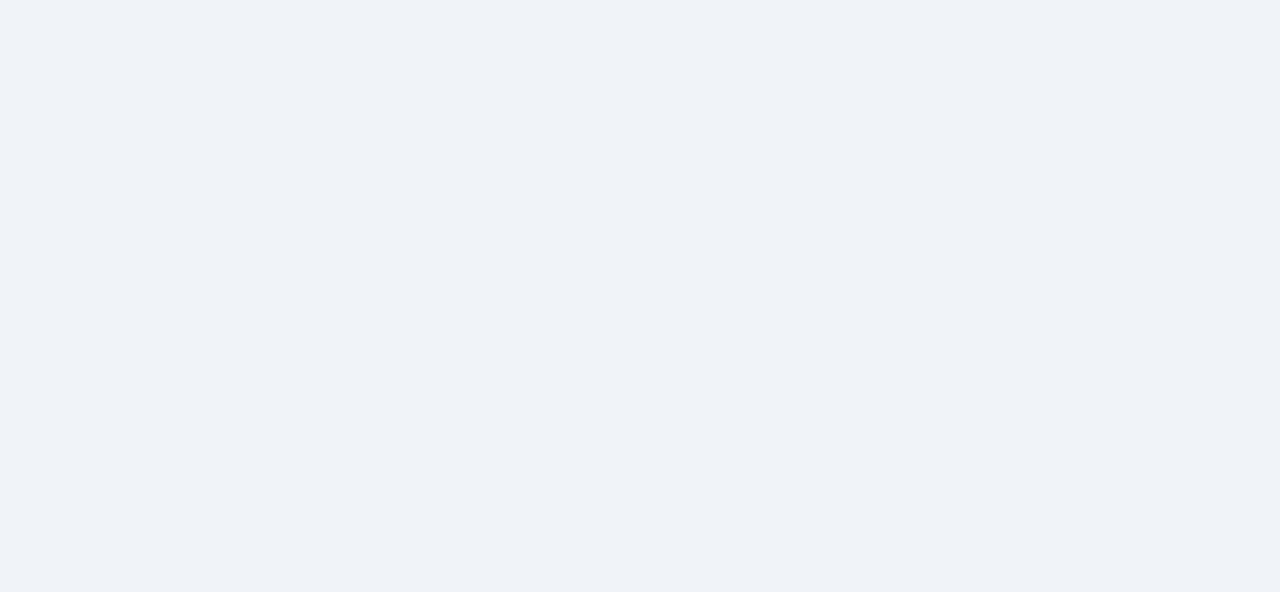
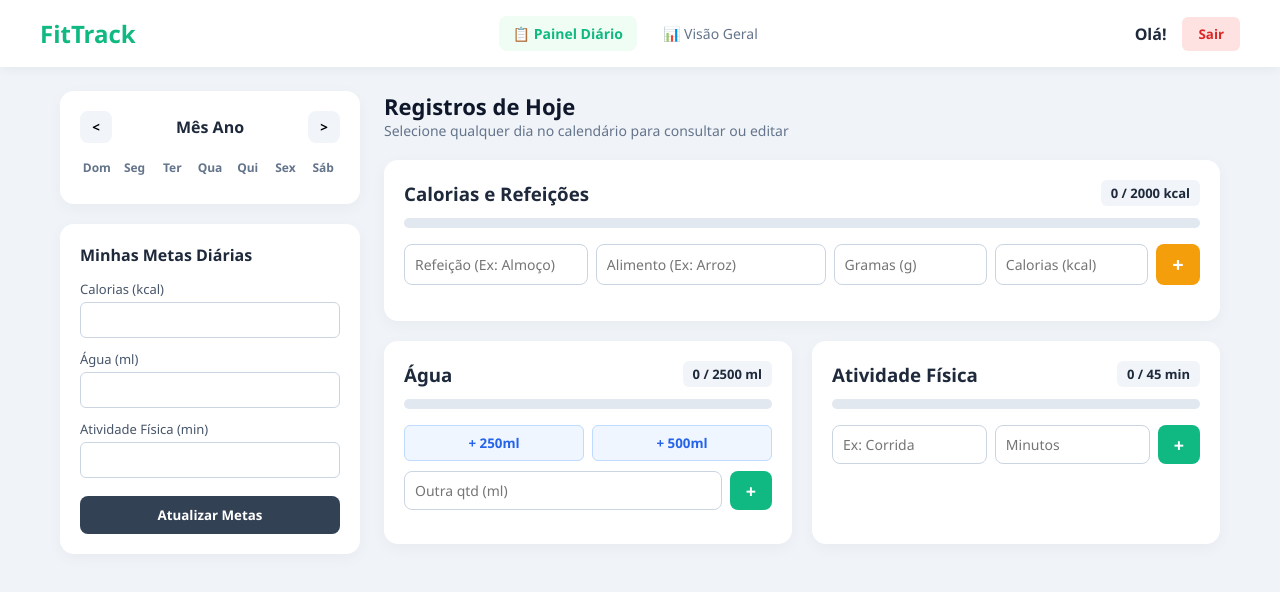
Before and after one commit to suporte-literary/Fit-Track, a plain HTML site: page dashboard.html in a window 1280 px wide. Drawn offline with Linux system fonts and the light colour scheme.

Commit message:
Update dashboard.html

```diff
--- a/dashboard.html
+++ b/dashboard.html
@@ -7,29 +7,132 @@
     <link rel="stylesheet" href="dashboard.css">
 </head>
 <body>
-    <!-- TODO O SEU CONTEÚDO HTML AQUI -->
+    <header class="topbar">
+        <div class="topbar-content">
+            <h1>FitTrack</h1>
+            <nav class="navegacao">
+                <a href="dashboard.html" class="link-nav ativo">📋 Painel Diário</a>
+                <a href="visao-geral.html" class="link-nav">📊 Visão Geral</a>
+            </nav>
+            <div class="user-info">
+                <span id="saudacao-usuario">Olá!</span>
+                <button type="button" id="btn-sair" class="btn-sair">Sair</button>
+            </div>
+        </div>
+    </header>
 
-    <!-- Inicialização correta para Firebase v11 (Modular) -->
-    <script type="module">
-        import { initializeApp } from "https://www.gstatic.com/firebasejs/11.0.1/firebase-app.js";
-        import { getAuth } from "https://www.gstatic.com/firebasejs/11.0.1/firebase-auth.js";
-        import { getFirestore } from "https://www.gstatic.com/firebasejs/11.0.1/firebase-firestore.js";
+    <main class="dashboard-grid">
+        <!-- Coluna da Esquerda: Calendário e Metas -->
+        <aside class="sidebar">
+            <section class="card calendario-card">
+                <div class="calendario-header">
+                    <button type="button" id="mes-anterior" aria-label="Mês anterior">&lt;</button>
+                    <h2 id="mes-ano-atual">Mês Ano</h2>
+                    <button type="button" id="proximo-mes" aria-label="Próximo mês">&gt;</button>
+                </div>
+                <div class="dias-semana">
+                    <span>Dom</span><span>Seg</span><span>Ter</span><span>Qua</span><span>Qui</span><span>Sex</span><span>Sáb</span>
+                </div>
+                <div id="grade-dias" class="grade-dias"></div>
+            </section>
 
-        const firebaseConfig = {
-            apiKey: "AIzaSyCLHmqR0bDmq7j-q-E0I456DlAgWMIKkgY",
-            authDomain: "fittrack-59829.firebaseapp.com",
-            projectId: "fittrack-59829",
-            storageBucket: "fittrack-59829.firebasestorage.app",
-            messagingSenderId: "384935605390",
-            appId: "1:384935605390:web:2eb5540c6e3031781a85df"
-        };
+            <section class="card metas-card">
+                <h3>Minhas Metas Diárias</h3>
+                <form id="form-metas">
+                    <div class="meta-item">
+                        <label for="meta-calorias">Calorias (kcal)</label>
+                        <input type="number" id="meta-calorias" min="500" required>
+                    </div>
+                    <div class="meta-item">
+                        <label for="meta-agua">Água (ml)</label>
+                        <input type="number" id="meta-agua" min="250" step="50" required>
+                    </div>
+                    <div class="meta-item">
+                        <label for="meta-atividade">Atividade Física (min)</label>
+                        <input type="number" id="meta-atividade" min="5" required>
+                    </div>
+                    <button type="submit" class="btn-salvar-metas">Atualizar Metas</button>
+                </form>
+            </section>
+        </aside>
 
-        const app = initializeApp(firebaseConfig);
-        const auth = getAuth(app);
-        const db = getFirestore(app);
-    </script>
+        <!-- Coluna da Direita: Registros do Dia -->
+        <section class="conteudo-dia">
+            <div class="dia-banner">
+                <h2>Registros de <span id="data-selecionada-texto">Hoje</span></h2>
+                <p>Selecione qualquer dia no calendário para consultar ou editar</p>
+            </div>
 
-    <!-- Seu script também precisa ser carregado como módulo -->
+            <!-- Cartão de Calorias e Refeições -->
+            <article class="card tracker-card card-largo">
+                <div class="tracker-header">
+                    <h3>Calorias e Refeições</h3>
+                    <span id="status-calorias" class="badge">0 / 2000 kcal</span>
+                </div>
+                <div class="barra-fundo">
+                    <div id="barra-calorias" class="barra-progresso cor-calorias"></div>
+                </div>
+
+                <form id="form-calorias" class="form-refeicao">
+                    <input type="text" id="refeicao-nome" placeholder="Refeição (Ex: Almoço)" list="sugestoes-refeicao" required>
+                    <datalist id="sugestoes-refeicao">
+                        <option value="Café da Manhã">
+                        <option value="Almoço">
+                        <option value="Lanche da Tarde">
+                        <option value="Jantar">
+                    </datalist>
+                    <input type="text" id="alimento-nome" placeholder="Alimento (Ex: Arroz)" required>
+                    <input type="number" id="alimento-gramas" placeholder="Gramas (g)" min="1" required>
+                    <input type="number" id="alimento-kcal" placeholder="Calorias (kcal)" min="1" required>
+                    <button type="submit" class="btn-add-laranja">+</button>
+                </form>
+
+                <div id="lista-refeicoes" class="lista-refeicoes"></div>
+            </article>
+
+            <!-- Grade Inferior: Água e Atividade Física -->
+            <div class="trackers-grid">
+                <!-- Cartão de Água -->
+                <article class="card tracker-card">
+                    <div class="tracker-header">
+                        <h3>Água</h3>
+                        <span id="status-agua" class="badge">0 / 2500 ml</span>
+                    </div>
+                    <div class="barra-fundo">
+                        <div id="barra-agua" class="barra-progresso cor-agua"></div>
+                    </div>
+                    <div class="atalhos-agua">
+                        <button type="button" class="btn-agua-rapido" data-ml="250">+ 250ml</button>
+                        <button type="button" class="btn-agua-rapido" data-ml="500">+ 500ml</button>
+                    </div>
+                    <form id="form-agua" class="form-registro">
+                        <input type="number" id="valor-agua" placeholder="Outra qtd (ml)" min="1" required>
+                        <button type="submit">+</button>
+                    </form>
+                    <ul id="lista-agua" class="lista-registros"></ul>
+                </article>
+
+                <!-- Cartão de Atividades Físicas -->
+                <article class="card tracker-card">
+                    <div class="tracker-header">
+                        <h3>Atividade Física</h3>
+                        <span id="status-atividade" class="badge">0 / 45 min</span>
+                    </div>
+                    <div class="barra-fundo">
+                        <div id="barra-atividade" class="barra-progresso cor-atividade"></div>
+                    </div>
+                    <form id="form-atividade" class="form-registro">
+                        <input type="text" id="desc-atividade" placeholder="Ex: Corrida" required>
+                        <input type="number" id="valor-atividade" placeholder="Minutos" min="1" required>
+                        <button type="submit">+</button>
+                    </form>
+                    <ul id="lista-atividade" class="lista-registros"></ul>
+                </article>
+            </div>
+        </section>
+    </main>
+
+    <!-- Único script necessário, carregado como módulo -->
     <script type="module" src="dashboard.js"></script>
 </body>
 </html>
```
